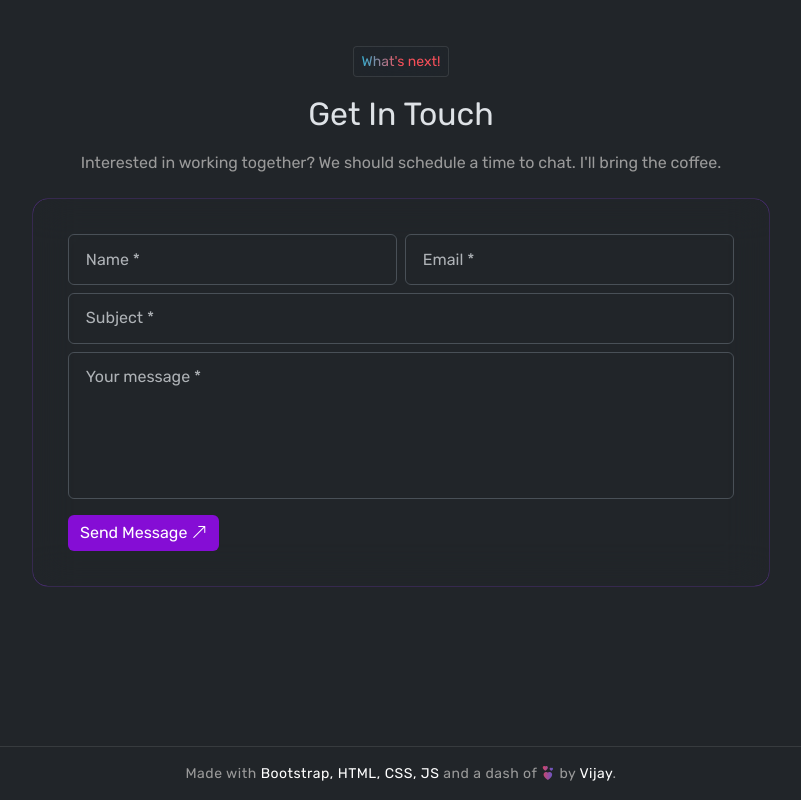
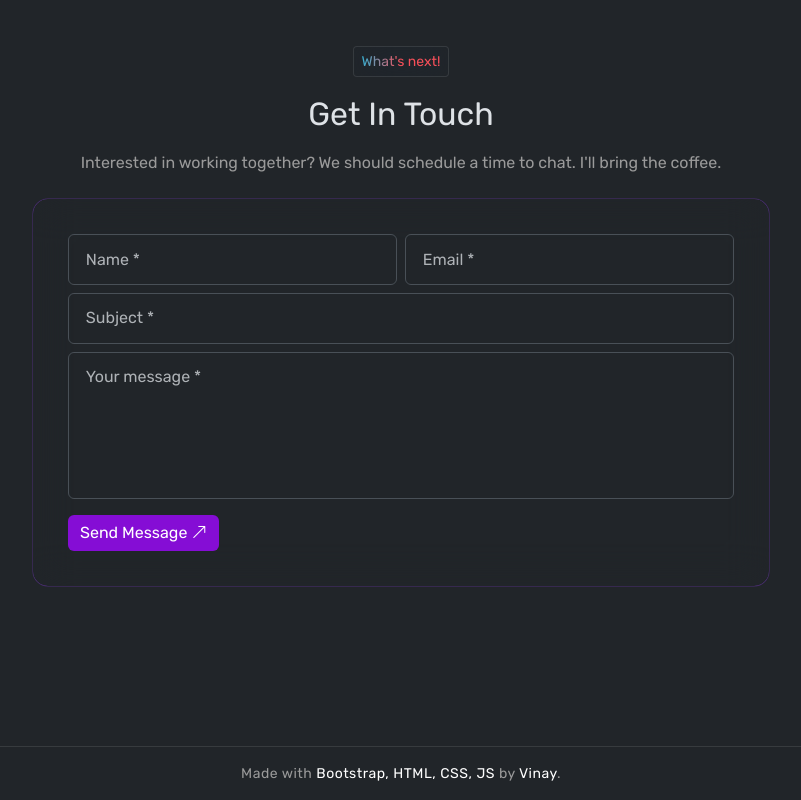
Before and after one commit to Vinzeee/vinzeee.github.io, a plain HTML site: page index.html in a window 1280 px wide. Shown: the part 6554-7354 px from the top of the page, without its empty margins (239-1040 px from the left). Drawn offline with Linux system fonts and the light colour scheme.

Commit message:
Update index.html

```diff
--- a/index.html
+++ b/index.html
@@ -590,7 +590,8 @@
     <!-- Footer -->
     <footer id="footer">
         <div class="container">
-            <p class="text-center copyright-text">Made with <span>Bootstrap, HTML, CSS, JS</span> and a dash of <span class="heart-icon"><i class="bi bi-hearts"></i></span> by <span>Vijay</span>.</p>
+            <p class="text-center copyright-text">Made with <span>Bootstrap, HTML, CSS, JS</span> by <span>Vinay</span>.</p>
+            <!--<p class="text-center copyright-text">Made with <span>Bootstrap, HTML, CSS, JS</span> and a dash of <span class="heart-icon"><i class="bi bi-hearts"></i></span> by <span>Vinay</span>.</p>-->
         </div>
     </footer>
 
```
